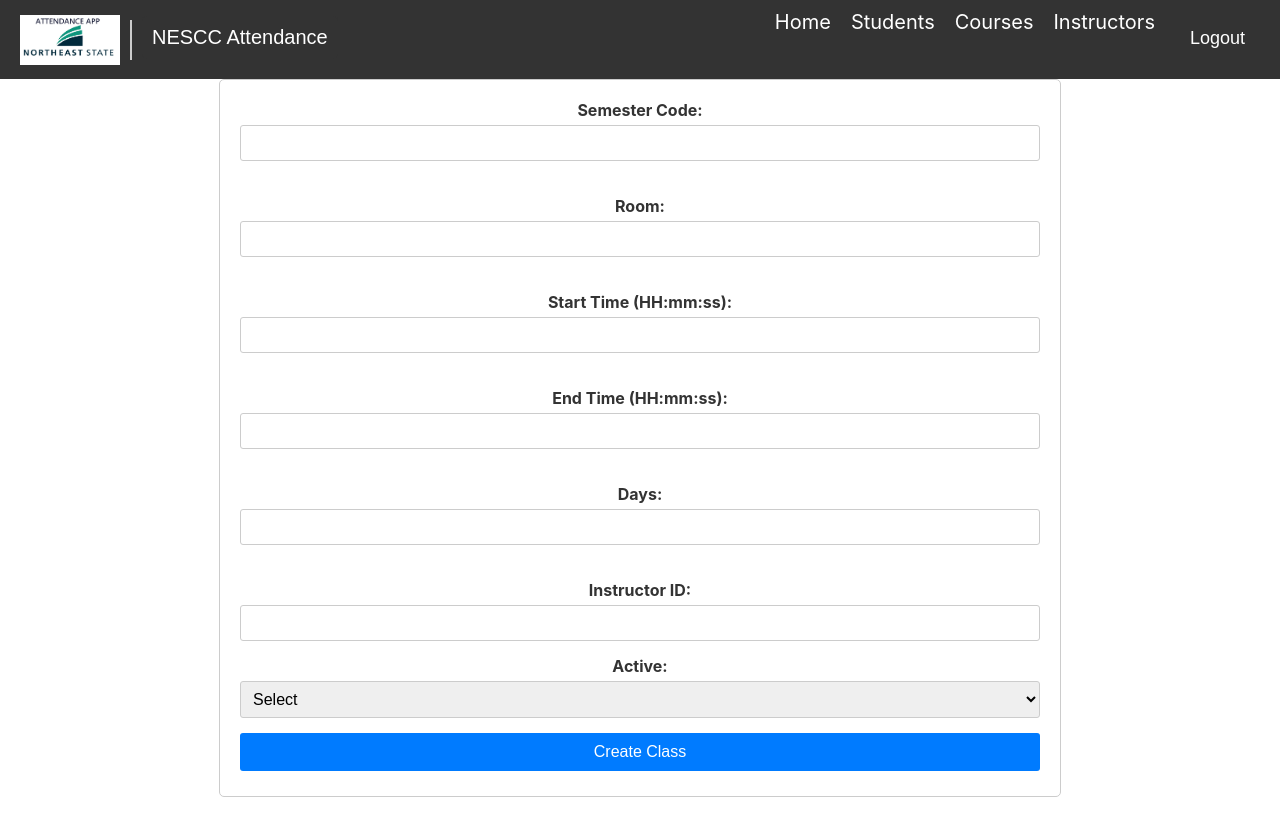
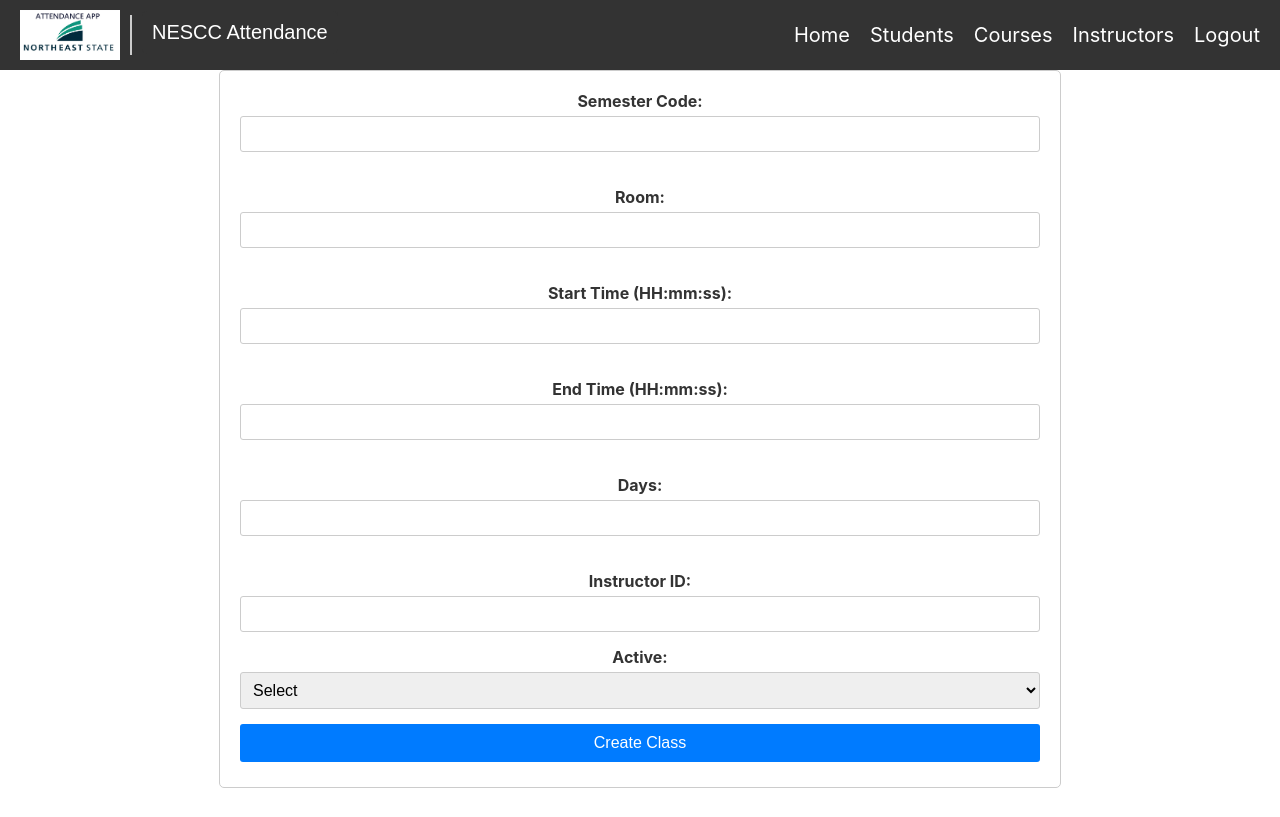
Before and after one commit to MovingBoris/attendance-desktop-app, a React (Create React App) app: page /AddClass in a window 1280 px wide. Built offline with nearby package versions, Linux system fonts and the light colour scheme.

Commit message:
The logout function has been updated to redirect to the login page normally, and a pop-up window has been added to allow you to choose whether to continue logging out or cancel

```diff
--- a/src/components/NavigationBar.jsx
+++ b/src/components/NavigationBar.jsx
@@ -1,35 +1,33 @@
 import React, { useState } from 'react';
+import { useNavigate } from 'react-router-dom';
 import './Navbar.css';
 import { Link } from 'react-router-dom';
 
 function Navbar() {
     const [isOpen, setIsOpen] = useState(false);
+    const [showLogoutConfirmation, setShowLogoutConfirmation] = useState(false); // State to manage the logout confirmation popup
+    const navigate = useNavigate(); // Use navigate hook for redirection
 
     const toggleNavbar = () => {
         setIsOpen(!isOpen);
     };
 
     // Function to handle logout
-    const handleLogout  = async () => {
+    const handleLogout = () => {
+        // Show the logout confirmation popup
+        setShowLogoutConfirmation(true);
+    };
 
-        try {
-            const response = await fetch('/logout', {
-                method: 'POST',
-                headers: {
-                    'Content-Type': 'application/json',
+    // Function to confirm logout
+    const confirmLogout = async () => {
+        // After logout is successful, redirect to the login page
+        navigate("/login");
+    };
 
-                },
-
-            });
-
-            if (!response.ok) {
-                throw new Error('Logout request failed');
-            }
-
-            window.location.href = '/login'; // Redirect to the login page
-        } catch (error) {
-            console.error('Error:', error);
-        }
+    // Function to cancel logout
+    const cancelLogout = () => {
+        // Hide the logout confirmation popup
+        setShowLogoutConfirmation(false);
     };
 
     return (
@@ -60,12 +58,23 @@ function Navbar() {
                     <Link to="/ViewInstructors">Instructors</Link>
                 </li>
                 <li>
-                    <button id="logout" onClick={handleLogout}>Logout</button>
+                    <Link to="#" onClick={handleLogout}>Logout</Link>
                 </li>
             </ul>
             <div className="navbar-toggle" onClick={toggleNavbar}>
                 <i className={`fas ${isOpen ? "fa-times" : "fa-bars"}`}></i>
             </div>
+
+            {/* Logout confirmation popup */}
+            {showLogoutConfirmation && (
+                <div className="modal">
+                    <div className="modal-content">
+                        <p>Are you sure you want to logout?</p>
+                        <button onClick={confirmLogout}>Yes</button>
+                        <button onClick={cancelLogout}>No</button>
+                    </div>
+                </div>
+            )}
         </nav>
     );
 }
```
